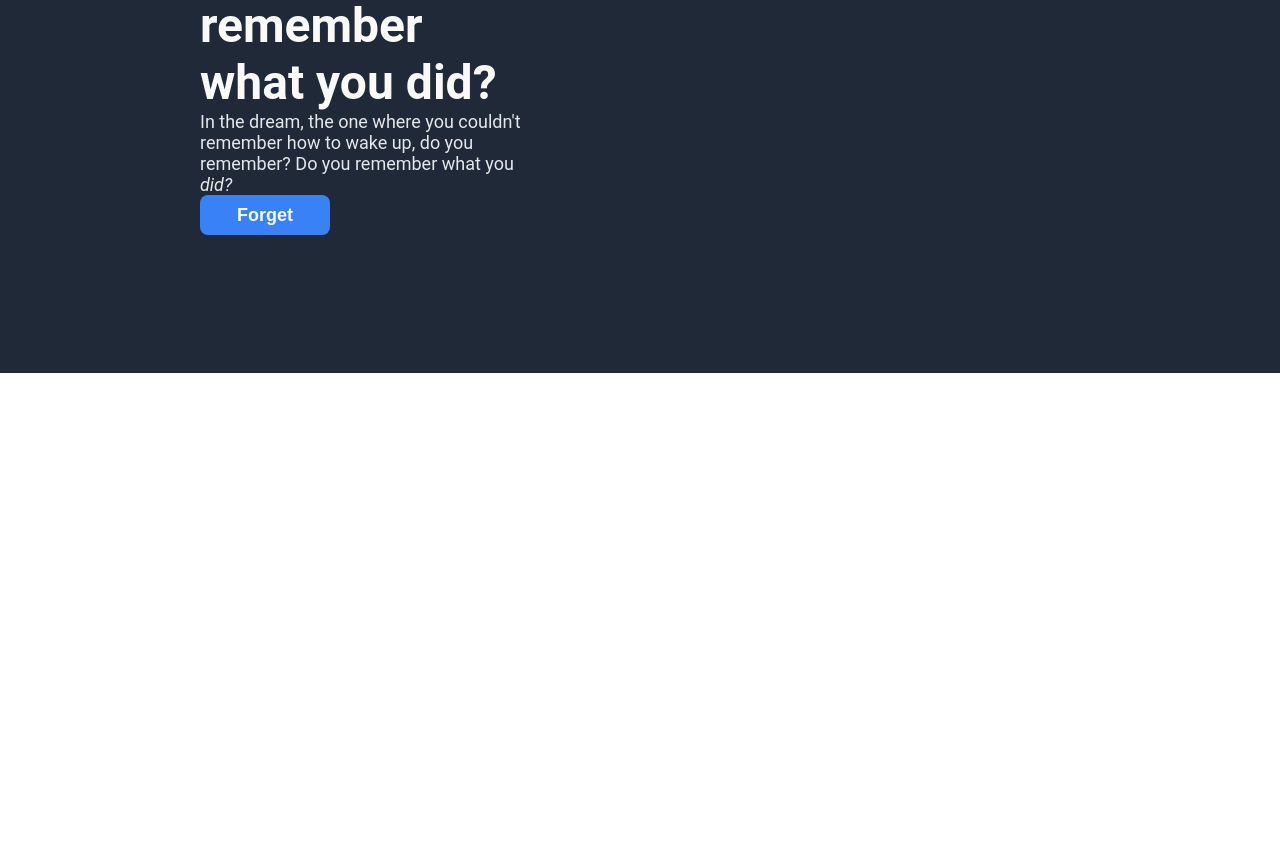
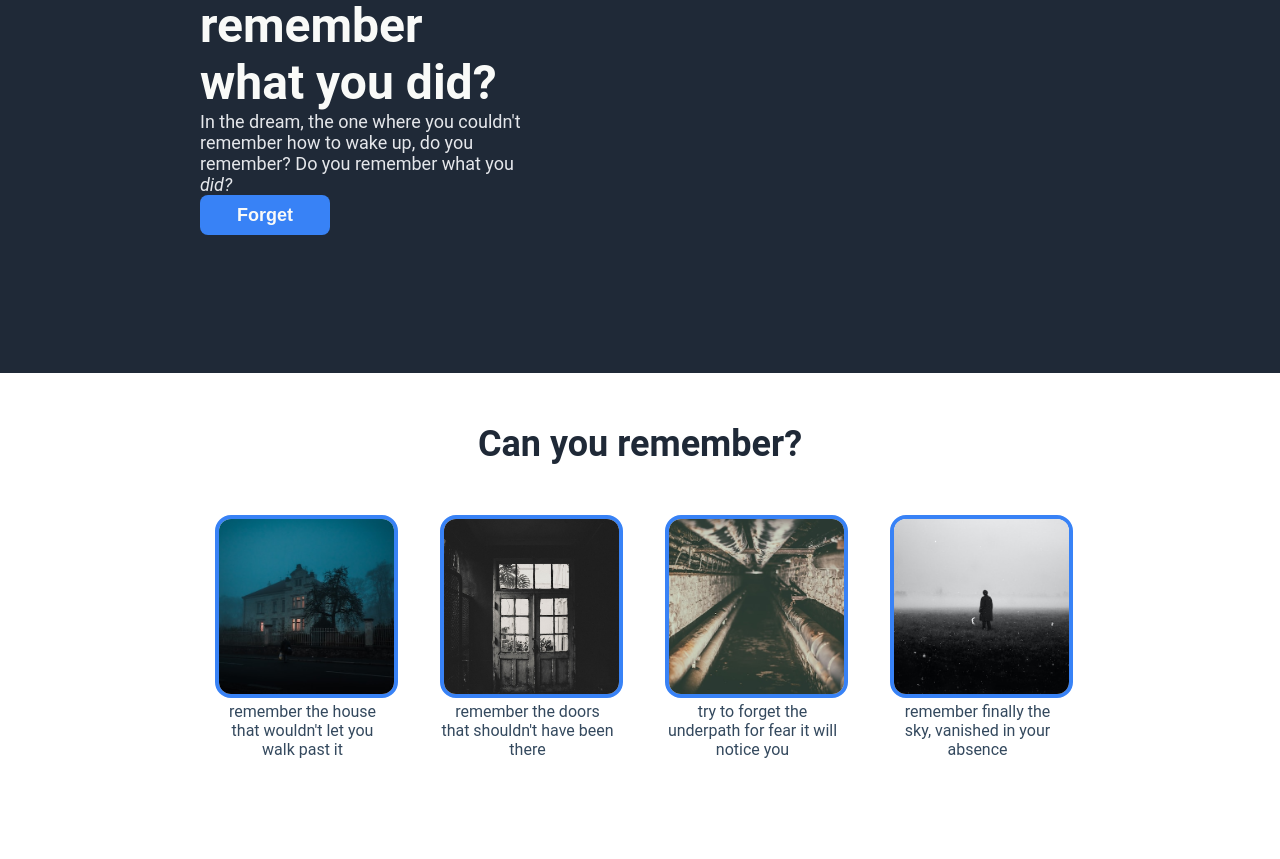
Before and after one commit to joshwalthall/odin-project-landing-page, a plain HTML site: page index.html in a window 1280 px wide. Shown: the part 260-1119 px from the top of the page. Before the commit the page ends 800 px from the top, so only its background shows below. Drawn offline with Linux system fonts and the light colour scheme.

Commit message:
Create information section with title and info cards.

```diff
--- a/index.html
+++ b/index.html
@@ -20,6 +20,7 @@
       <div class="header-link">night three</div>
     </div>
   </div>
+
   <div class="hero-container">
     <div class="hero-left">
       <div class="hero-title">Do you remember what you did?</div>
@@ -33,5 +34,28 @@
       <img src="dream-chair.jpg" alt="Dimly lit interior of an industrial building with a skylight casting a beam of light on a single empty chair.">
     </div>
   </div>
+
+  <div class="info-container">
+    <div class="info-header">Can you remember?</div>
+    <div class="info-cards-container">
+      <div class="info-card">
+        <img src="misty-house.jpg" alt="Eerie photo of a house enshrouded in fog.">
+        <div class="card-text">remember the house that wouldn't let you walk past it</div>
+      </div>
+      <div class="info-card">
+        <img src="dark-doors.jpg" alt="Dark black and white photo of a pair of weathered doors.">
+        <div class="card-text">remember the doors that shouldn't have been there</div>
+      </div>
+      <div class="info-card">
+        <img src="underpath.jpg" alt="Blurry photo of an underground industrial tunnel.">
+        <div class="card-text">try to forget the underpath for fear it will notice you</div>
+      </div>
+      <div class="info-card">
+        <img src="you.jpg" alt="Black and white photo of a man standing in a foggy field.">
+        <div class="card-text">remember finally the sky, vanished in your absence</div>
+      </div>
+    </div>
+  </div>
+
 </body>
 </html>
--- a/style.css
+++ b/style.css
@@ -77,3 +77,35 @@ body {
     height: 250px;
     object-fit: cover;
 }
+
+.info-header {
+    color: #1F2937;
+    font-size: 36px;
+    font-weight: bolder;
+    text-align: center;
+    margin: 50px 0px 50px 0px;
+}
+
+.info-cards-container {
+    padding-bottom: 100px;
+    display: flex;
+    justify-content: center;
+    gap: 50px;
+}
+
+.info-card {
+    width: 175px;
+}
+
+.info-card img {
+    width: 175px;
+    height: 175px;
+    border: 4px solid #3882F6;
+    border-radius: 16px;
+    object-fit: cover;
+}
+
+.card-text {
+    color: #34495E;
+    text-align: center;
+}
```
Also changed, not shown: dark-doors.jpg (added), misty-house.jpg (added), underpath.jpg (added), you.jpg (added).
